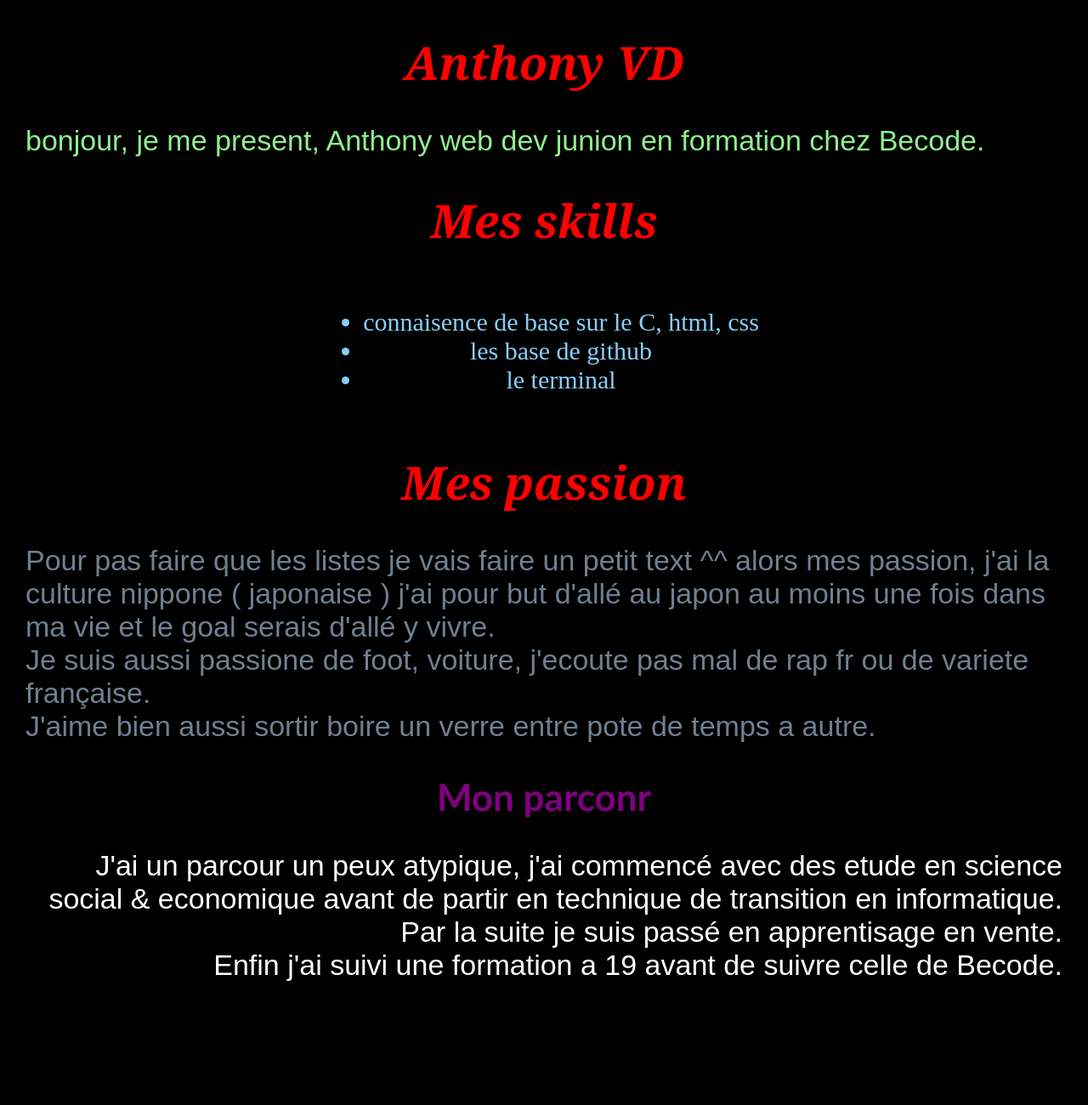
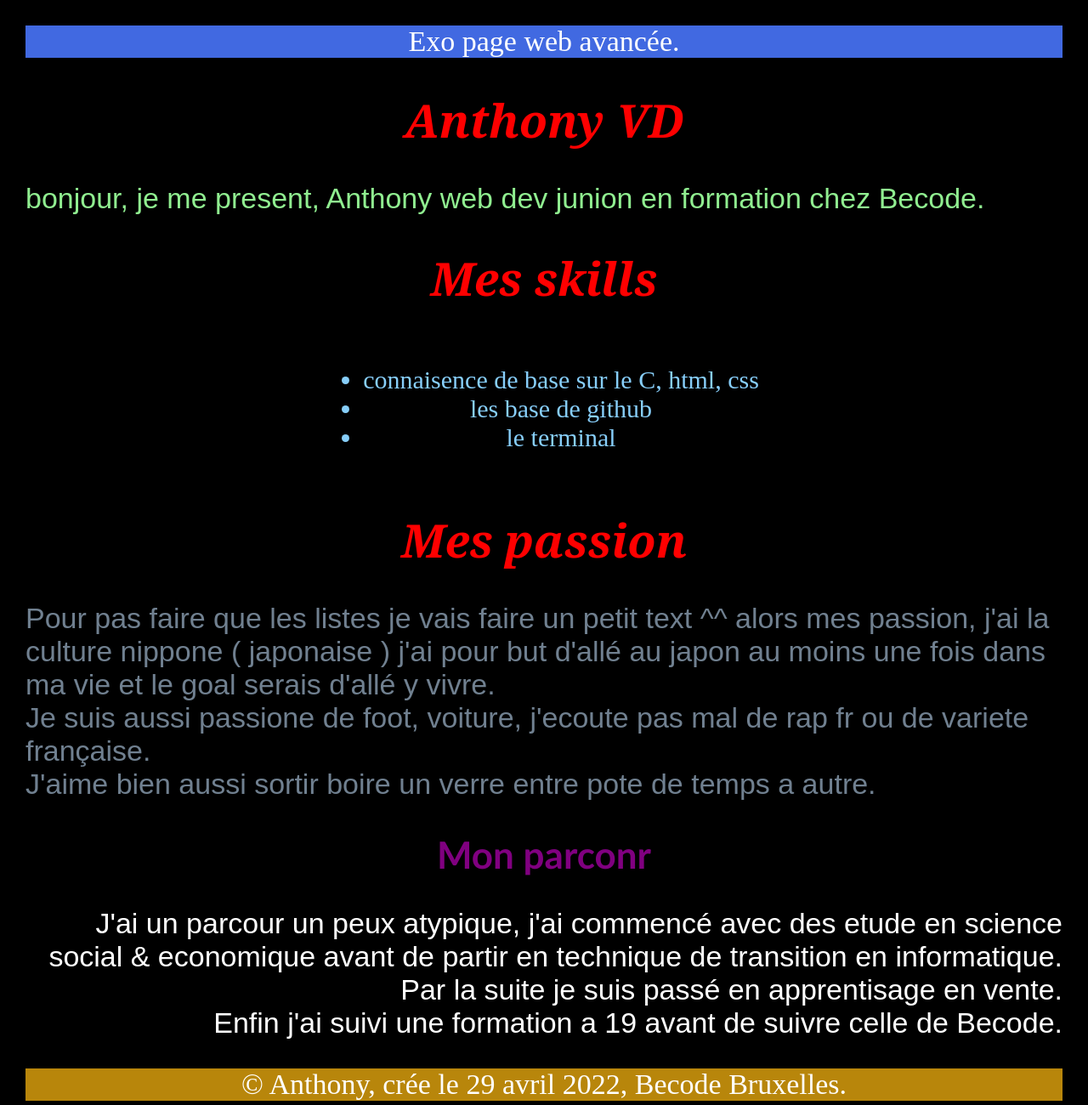
Before and after one commit to AnthonyVanDeyck/devoir, a plain HTML site: page version avance/antho.html in a window 1280 px wide. Shown: the whole page at 85% size. Before the commit the page ends 1189 px from the top, so only its background shows below. Drawn offline with Linux system fonts and the light colour scheme.

Commit message:
modif du html

```diff
--- a/version avance/antho.html
+++ b/version avance/antho.html
@@ -1,12 +1,18 @@
 <!DOCTYPE html>
 <head>
     <link rel="stylesheet" href="style.css" />
+    <link rel="stylesheet" href="grid.css" />
     <meta charset="utf-8" />
+    <title>Anthony devoir1</title>
 </head>
 
 <body>
+    <header>
+        Exo page web avancée.
+    </header>
     <h1>Anthony VD</h1>
     <p> bonjour, je me present, Anthony web dev junion en formation chez Becode.</p>
+    <main>
         <h1>Mes skills</h1>
             <ul>
             <li>connaisence de base sur le C, html, css</li>
@@ -26,6 +32,12 @@
             en informatique.<br> Par la suite je suis passé en apprentisage en vente.<br> Enfin j'ai suivi une formation a 19 avant
             de suivre celle de Becode.
         </p>
+    </main>
+    <footer>
+        &copy; Anthony, crée le 29 avril 2022, Becode Bruxelles.
+    </footer>
 </body>
 
 </html>
+
+<!-- le &copy ajout le logo du copyright -->
```
Also changed, not shown: version avance/antho2.html (+12 -0 lines), version avance/antho3.html (+12 -0 lines), version avance/antho4.html (+12 -0 lines), version avance/index.html (+1 -0 lines). Lines whose indentation alone changed are shown as unchanged.
